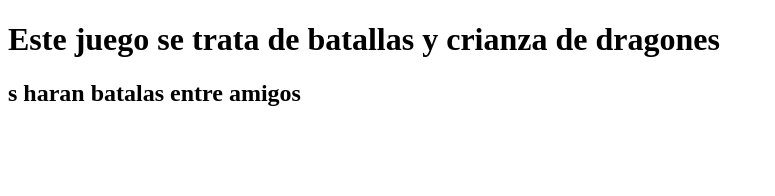
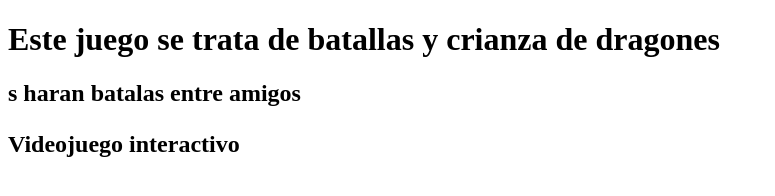
Before and after one commit to javierfiestas/Dragon-city, a plain HTML site: page index.html in a window 1280 px wide. Shown: the whole page, without its empty margins (0-775 px from the left). Drawn offline with Linux system fonts and the light colour scheme.

Commit message:
remodificamos el index

```diff
--- a/index.html
+++ b/index.html
@@ -8,6 +8,7 @@
 <body>
 <h1>Este juego se trata de batallas y crianza de dragones</h1>
 <h2>s haran batalas entre amigos
+    <p>Videojuego interactivo</p>
 </h2>
 </body>
 </html>
```
